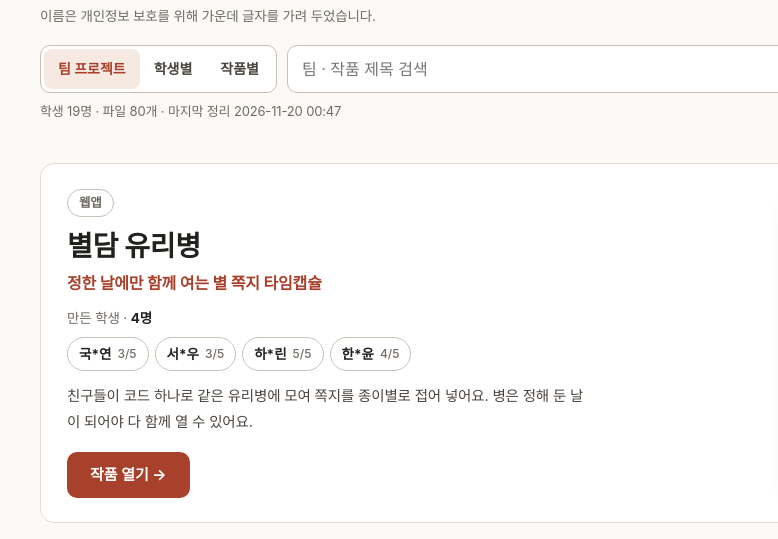
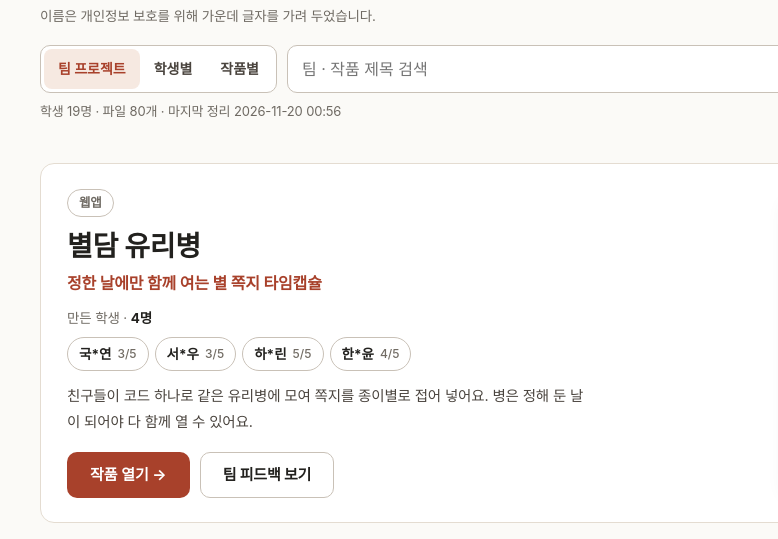
Before and after one commit to haha689501-collab/dimigo-vibe-coding, a plain HTML site: page docs/gallery/index.html in a window 1280 px wide. Shown: the part 224-763 px from the top of the page, 0-778 px from the left. Drawn offline with Linux system fonts and the light colour scheme.

Commit message:
홈페이지에 학생 작품 · 팀 피드백 바로가기, 팀 카드에 팀 피드백 보기 버튼
- 첫 화면에 '학생 작품 보기' 버튼, 위쪽 메뉴에 '팀 피드백' 추가 (인터넷에서는 이름 가린 공개판으로 연결)
- 학생 작품 공개판의 팀 카드마다 그 팀 피드백으로 바로 가는 버튼

Co-Authored-By: Claude Opus 5.5 <noreply@anthropic.com>

```diff
--- a/docs/gallery/data.js
+++ b/docs/gallery/data.js
@@ -1,6 +1,6 @@
 /* tools/build-gallery.py 가 만든 공개용 파일입니다. 직접 고치지 마세요. */
 window.STUDENT_WORKS = {
- "updated": "2026-11-20 00:47",
+ "updated": "2026-11-20 00:56",
  "days": 5,
  "labels": {
   "1": "기획서",
--- a/docs/gallery/index.html
+++ b/docs/gallery/index.html
@@ -48,7 +48,7 @@
 .show .by{margin-top:10px;font-size:13.5px;color:var(--ink-muted)}
 .show .by b{color:var(--ink)}
 .show .desc{margin-top:12px;font-size:14.5px;line-height:1.75;color:var(--ink-body);max-width:520px}
-.show .go{margin-top:18px}
+.show .go-row{display:flex;flex-wrap:wrap;gap:10px;margin-top:18px}.show .go{margin-top:0}
 .shot{display:block;width:100%;padding:0;border:1px solid var(--line-strong);border-radius:12px;overflow:hidden;background:var(--bg-tint);cursor:pointer;box-shadow:var(--shadow);transition:transform .2s}
 .shot:hover{transform:translateY(-2px)}
 .shot .bar{display:flex;gap:6px;padding:9px 11px;background:var(--bg-soft);border-bottom:1px solid var(--line)}
@@ -304,6 +304,9 @@
         '<i>' + dayCount(s) + '/' + ACTIVE.length + '</i></button>';
     }).join('') + '</div>';
   }
+  /* 팀 피드백 페이지 (공개판은 ../feedback/ 로, 한 파일 공유본은 '' 로 바뀌어 버튼이 숨겨집니다) */
+  var FB_PAGE = '../feedback/';
+  var FB_TEAM = { '별담 유리병': 'byeoldam', '쓸모없는 사이트 A–Z': 'useless', '털실 타자기': 'knit', 'Aro': 'aro', 'MOVE': 'move' };
   /* 팀 프로젝트 소개 카드: 팀원 중 05 칸(팀 프로젝트)에 작품이 있는 첫 사람의 첫 작품을 엽니다 */
   function showcase(name, ti, members) {
     var TEAM_DAY = 5, owner = DATA.students.filter(function (s) {
@@ -317,8 +320,10 @@
       (ti.tagline ? '<p class="tag">' + esc(ti.tagline) + '</p>' : '') +
       '<p class="by">만든 학생 · <b>' + members.length + '명</b></p>' + chips(members) +
       (ti.desc ? '<p class="desc">' + esc(ti.desc) + '</p>' : '') +
+      '<div class="go-row">' +
       (owner ? '<button type="button" class="btn btn-primary go"' + open + '>작품 열기 ' + (link ? '↗' : '→') + '</button>' : '') +
-      '</div>' +
+      (FB_PAGE && FB_TEAM[name] ? '<a class="btn btn-ghost go" href="' + FB_PAGE + '#team=' + FB_TEAM[name] + '&amp;p=1">팀 피드백 보기</a>' : '') +
+      '</div></div>' +
       (ti.preview ? '<button type="button" class="shot"' + open + ' aria-label="' + esc(name) + ' 작품 열기"><span class="bar" aria-hidden="true"><i></i><i></i><i></i></span>' +
         '<img src="' + enc(ti.preview) + '" alt="' + esc(name) + ' 화면" loading="lazy"></button>' : '') +
       '</div>';
```
Also changed, not shown: docs/assets/js/app.js (+12 -0 lines), docs/index.html (+1 -0 lines).
